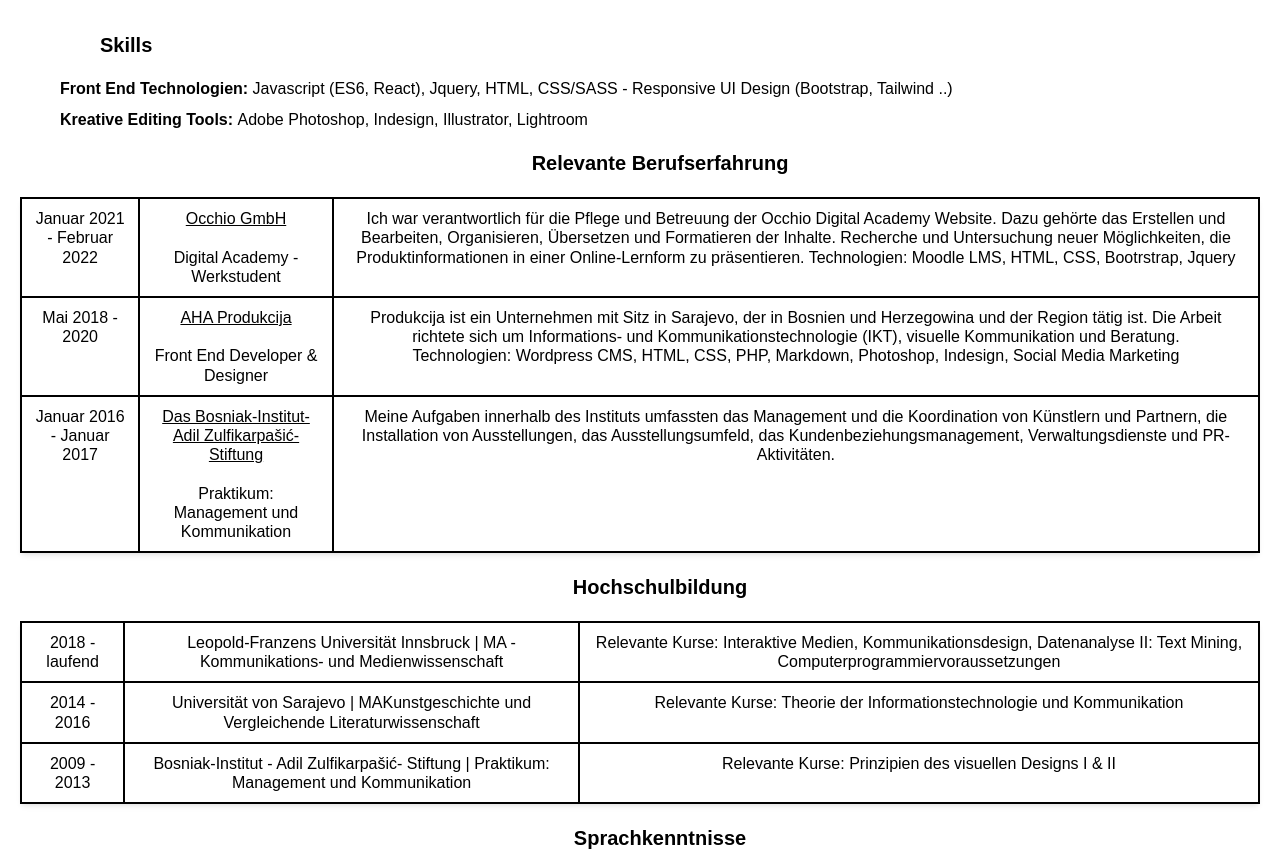
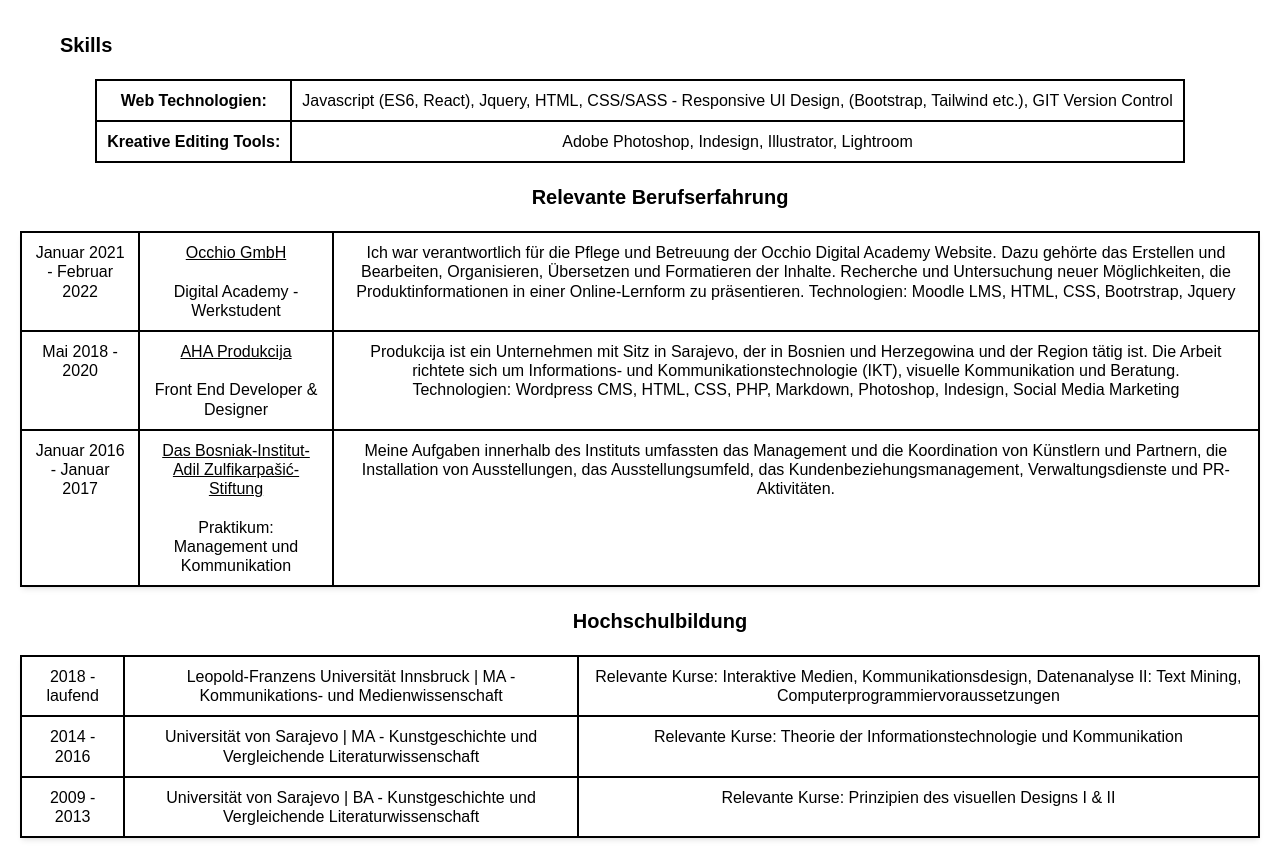
Before and after one commit to spunickt/resume, a website: page src/index.html in a window 1280 px wide. Shown: the part 480-1335 px from the top of the page. Drawn offline with nearby package versions, Linux system fonts and the light colour scheme; no server answers.

Commit message:
layout edited

```diff
--- a/src/index.html
+++ b/src/index.html
@@ -45,14 +45,21 @@
           <h2 class="text-2xl mb-5 font-bold">Profil</h2>
           <p>Belma Besirevic hat vier Jahre Berufserfahrung im Bereich Web-Design und -Entwicklung. Sie verfügt über fortgeschrittene Kenntnisse in den Kern-Webtechnologien (HTML, CSS, JavaScript) und erweitert ihre Kenntnisse laufend um die neuesten Frameworks, Best Practices und Jamstack-Ansätze.</p>
         </section>
-        <section class="tech ml-10">
+        <section class="tech">
+          <table>
           <p class="text-xl font-bold ml-10 mb-5">Skills</p>
-        <p class="mb-3">
-          <span class="font-bold">Front End Technologien:
-        </span> Javascript (ES6, React), Jquery, HTML, CSS/SASS - Responsive UI Design (Bootstrap, Tailwind ..)</p>
-        <p >
-          <span class="font-bold">Kreative Editing Tools:
-        </span> Adobe Photoshop, Indesign, Illustrator, Lightroom</p>
+        <tr>
+          <td class="font-bold">Web Technologien:
+        </td>
+        <td> Javascript (ES6, React), Jquery, HTML, CSS/SASS - Responsive UI Design, (Bootstrap, Tailwind etc.), GIT Version Control</td>
+      </tr>
+        <tr>
+          <td class="font-bold">Kreative Editing Tools:
+        </td>
+        <td>
+        Adobe Photoshop, Indesign, Illustrator, Lightroom</td>
+      </tr>
+      </table>
       </section>
       <section class="beruf">
         <p class="text-xl font-bold ml-10 mb-5 mt-5 text-center">Relevante Berufserfahrung</p>
@@ -106,7 +113,7 @@
           <tr>
             <th>2014 -
               2016</th>
-            <td>Universität von Sarajevo | MAKunstgeschichte
+            <td>Universität von Sarajevo | MA - Kunstgeschichte
               und
               Vergleichende
               Literaturwissenschaft</td>
@@ -116,11 +123,10 @@
           <tr>
             <th>2009 -
               2013</th>
-            <td>Bosniak-Institut
-              - Adil Zulfikarpašić-
-              Stiftung | Praktikum:
-              Management und
-              Kommunikation</td>
+            <td>Universität von Sarajevo | BA - Kunstgeschichte
+              und
+              Vergleichende
+              Literaturwissenschaft</td>
             <td>Relevante Kurse: Prinzipien des visuellen Designs
               I & II</td>
           </tr>
```
